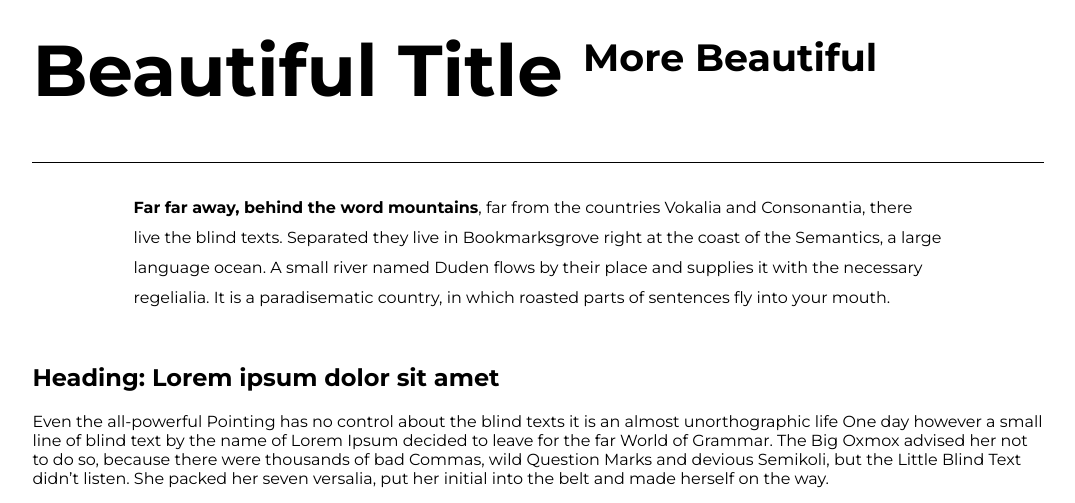
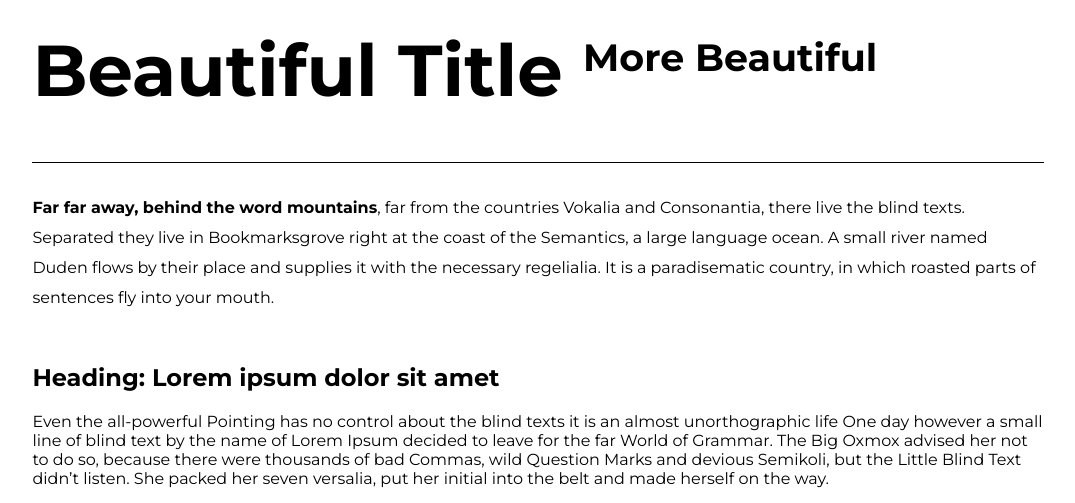
Before and after one commit to devhimall/outside-training, a PHP site: page / in a window 1280 px wide. Shown: the part 146-649 px from the top of the page, without its empty margins (102-1177 px from the left). Run offline with PHP 8.4, Linux system fonts and the light colour scheme.

Commit message:
fix: style updated for paragraph.

```diff
--- a/Day1/HTML/Styles/index.css
+++ b/Day1/HTML/Styles/index.css
@@ -33,7 +33,7 @@ body {
   }
 
   .paragraph1 {
-    width: 80%;
+    width: 100%;
     margin: auto;
     line-height: 30px;
     size: 16px;
--- a/Day1/HTML/index.html
+++ b/Day1/HTML/index.html
@@ -238,7 +238,7 @@
           <textarea name="comment" id="other" rows="6"></textarea>
         </div>
         <div>
-          <input type="checkboxk">
+          <input type="checkboxk" />
           <label for="">I want to receive the newsletter</label>
         </div>
         <button type="submit">SUBMIT</button>
```
